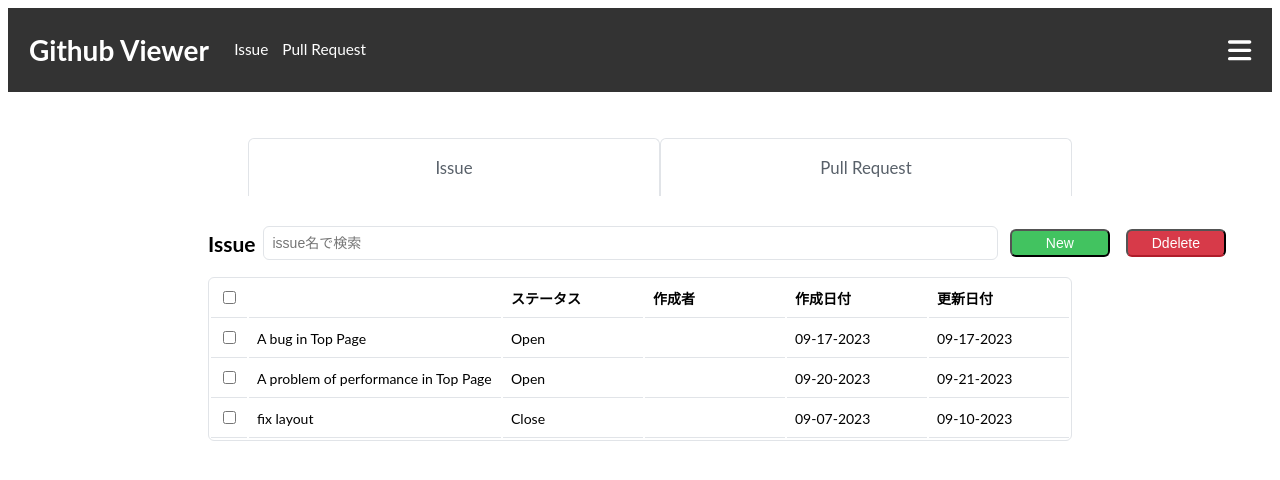
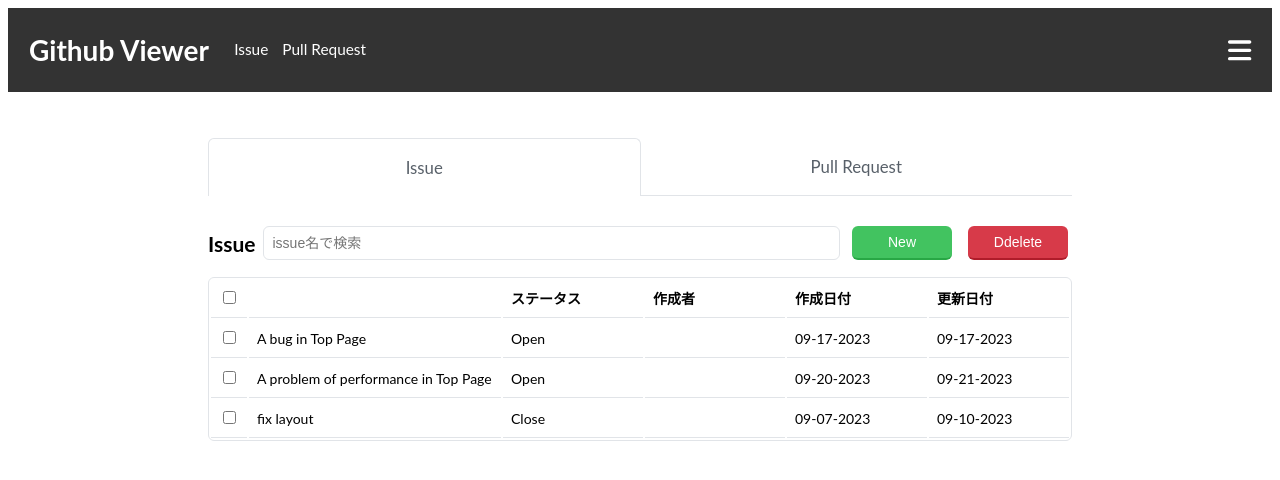
Before and after one commit to canopus-m-satoshi/redux-github-viewer, a React (Create React App) app: page / in a window 1280 px wide. Shown: the top 480 px of the page. Built offline with nearby package versions, Linux system fonts and the light colour scheme.

Commit message:
全体のCSS調整

```diff
--- a/src/components/atoms/Button.jsx
+++ b/src/components/atoms/Button.jsx
@@ -3,17 +3,25 @@ import { styled } from 'styled-components'
 const StyleBasedButton = styled.button`
   cursor: pointer;
   display: block;
-  width: 100%;
   text-align: center;
-  padding: 4px 16px;
+  padding: 8px 16px;
   margin: 4px;
+  width: 120px;
   min-width: 100px;
   border-radius: 6px;
   color: white;
   font-size: 1rem;
   outline: none;
+  border: none;
   appearance: none;
   background: #42c360;
+  background: #42c360;
+  border-bottom: 2px solid #28a745;
+
+  &:hover {
+    background: #28a745;
+    border-bottom: 2px solid #208437;
+  }
 `
 
 const StyledButtonPrimary = styled(StyleBasedButton)`
@@ -24,12 +32,22 @@ const StyledButtonPrimary = styled(StyleBasedButton)`
 const StyledButtonDelete = styled(StyleBasedButton)`
   background: #d73a49;
   border-bottom: 2px solid #af1c2a;
+
+  &:hover {
+    background: #af1c2a;
+    border-bottom: 2px solid #671019;
+  }
 `
 
 const StyledButtonTransparent = styled(StyleBasedButton)`
   background: transparent;
   border: none;
   color: #0366d6;
+
+  &:hover {
+    background: transparent;
+    border-bottom: none;
+  }
 `
 
 // 全ボタンコンポーネント
--- a/src/components/atoms/Input.jsx
+++ b/src/components/atoms/Input.jsx
@@ -4,7 +4,6 @@ const StyledInputContainer = styled.div`
   width: 100%;
   border-radius: 6px;
   border: 1px solid #e1e4e8;
-  flex: 1 0 85%;
 `
 
 const StyledInput = styled.input`
--- a/src/components/atoms/Tab.jsx
+++ b/src/components/atoms/Tab.jsx
@@ -6,10 +6,8 @@ const StyledTab = styled.li`
   text-align: center;
   list-style-type: none;
   border-radius: 6px 6px 0px 0px;
-  border-top: 1px solid #e1e4e8;
-  border-right: 1px solid #e1e4e8;
-  border-left: 1px solid #e1e4e8;
-  border-bottom: ${(props) => (props.$handleTabClick === '1' ? '1px solid' : 'none')};
+  border: ${(props) => (props.$selectedTab ? '1px solid #e1e4e8' : 'none')};
+  border-bottom: ${(props) => (props.$selectedTab ? 'none' : '1px solid #e1e4e8')};
   // 上記の部分を修正し、選択されたタブにボーダーボトムを追加
 
   span {
@@ -21,9 +19,9 @@ const StyledTab = styled.li`
   }
 `
 
-const Tab = ({ children, handleTabClick, SelectedTab, onClick }) => {
+const Tab = ({ children, selectedTab, onClick, handleTabClick }) => {
   return (
-    <StyledTab onClick={onClick} $handleTabClick={handleTabClick} $SelectedTab={SelectedTab}>
+    <StyledTab onClick={onClick} $handleTabClick={handleTabClick} $selectedTab={selectedTab}>
       <span>{children}</span>
     </StyledTab>
   )
--- a/src/components/atoms/TabPanel.jsx
+++ b/src/components/atoms/TabPanel.jsx
@@ -1,10 +1,10 @@
 import styled from 'styled-components'
 
 const StyledTabPanel = styled.div`
-  display: ${(props) => (props.$SelectedTab ? 'block' : 'none')};
+  display: ${(props) => (props.$selectedTab ? 'block' : 'none')};
 `
 
-const TabPanel = ({ children, SelectedTab }) => {
-  return <StyledTabPanel $SelectedTab={SelectedTab}>{children}</StyledTabPanel>
+const TabPanel = ({ children, selectedTab }) => {
+  return <StyledTabPanel $selectedTab={selectedTab}>{children}</StyledTabPanel>
 }
 export default TabPanel
--- a/src/components/molecules/IssueBody.jsx
+++ b/src/components/molecules/IssueBody.jsx
@@ -6,7 +6,7 @@ import { toggle, push } from '../../features/ui/uiSlice'
 import { useState } from 'react'
 
 const StyledTableContainer = styled.div`
-  /* overflow: scroll; */
+  overflow: scroll;
   width: 100%;
 `
 
--- a/src/components/molecules/TabList.jsx
+++ b/src/components/molecules/TabList.jsx
@@ -2,6 +2,7 @@ import styled from 'styled-components'
 
 const StyledTabList = styled.ul`
   display: flex;
+  padding-left: 0;
 `
 
 const TabList = ({ children }) => {
--- a/src/components/organisms/IssueForm.jsx
+++ b/src/components/organisms/IssueForm.jsx
@@ -162,7 +162,7 @@ const IssueForm = ({ defaultValue } = {}) => {
         <StyledForm>
           <StyledFormItem>
             <label>タイトル</label>
-            <input type="text" defaultValue={title} onChange={onChangeTitle} />
+            <input type="text" placeholder="タイトルを入力してください" defaultValue={title} onChange={onChangeTitle} />
           </StyledFormItem>
           <StyledFormItem>
             <label>説明</label>
--- a/src/components/organisms/Tabs.jsx
+++ b/src/components/organisms/Tabs.jsx
@@ -10,9 +10,10 @@ import TabList from '../molecules/TabList'
 import TabPanels from '../molecules/TabPanels'
 
 const Tabs = () => {
-  const [SelectedTab, setSelectedTab] = useState(Tab.length)
+  const [selectedTab, setSelectedTab] = useState(Tab.length)
   const [searchField, setSearchField] = useState('')
   const [isChecked, setIsChecked] = useState({})
+  const [isActive, setIsActive] = useState(false)
   const data = useSelector((state) => state.issue.data)
 
   const handleTabSelect = (index) => {
@@ -33,20 +34,20 @@ const Tabs = () => {
 
   return (
     <>
-      <TabList SelectedTab>
-        <Tab onClick={() => handleTabSelect(1)} SelectedTab={SelectedTab === 1}>
+      <TabList selectedTab>
+        <Tab onClick={() => handleTabSelect(1)} isActive={isActive} selectedTab={selectedTab === 1}>
           Issue
         </Tab>
-        <Tab onClick={() => handleTabSelect(2)} SelectedTab={SelectedTab === 2}>
+        <Tab onClick={() => handleTabSelect(2)} isActive={isActive} selectedTab={selectedTab === 2}>
           Pull Request
         </Tab>
       </TabList>
       <TabPanels>
-        <TabPanel SelectedTab={SelectedTab === 1}>
+        <TabPanel selectedTab={selectedTab === 1}>
           <IssueHeader onSearchFeilds={onSearchFeilds} isChecked={isChecked} />
           <IssueBody searchFields={searchFields} handleCheck={handleCheck} setIsChecked={setIsChecked} isChecked={isChecked} />
         </TabPanel>
-        <TabPanel SelectedTab={SelectedTab === 2}>
+        <TabPanel selectedTab={selectedTab === 2}>
           <Title title="PullRequest" centering />
         </TabPanel>
       </TabPanels>
```
